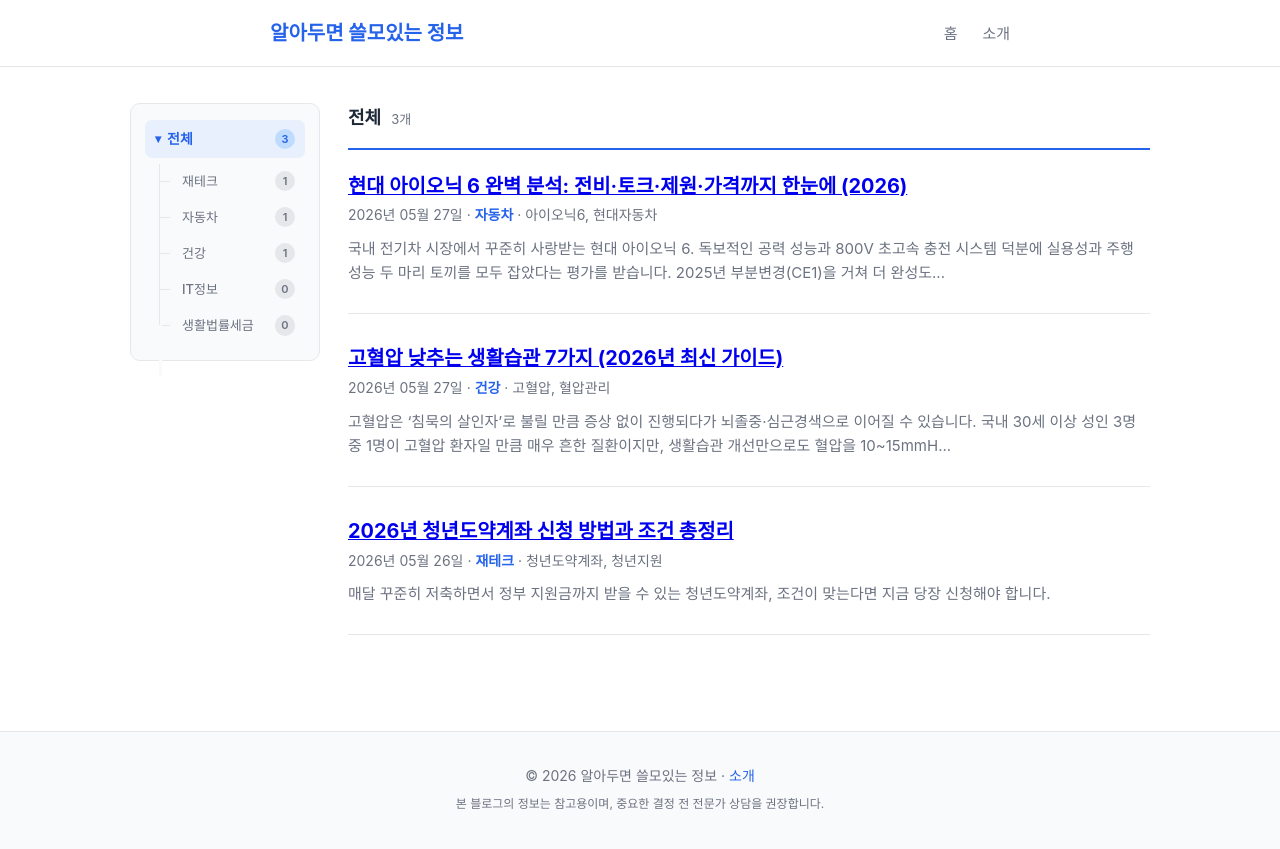
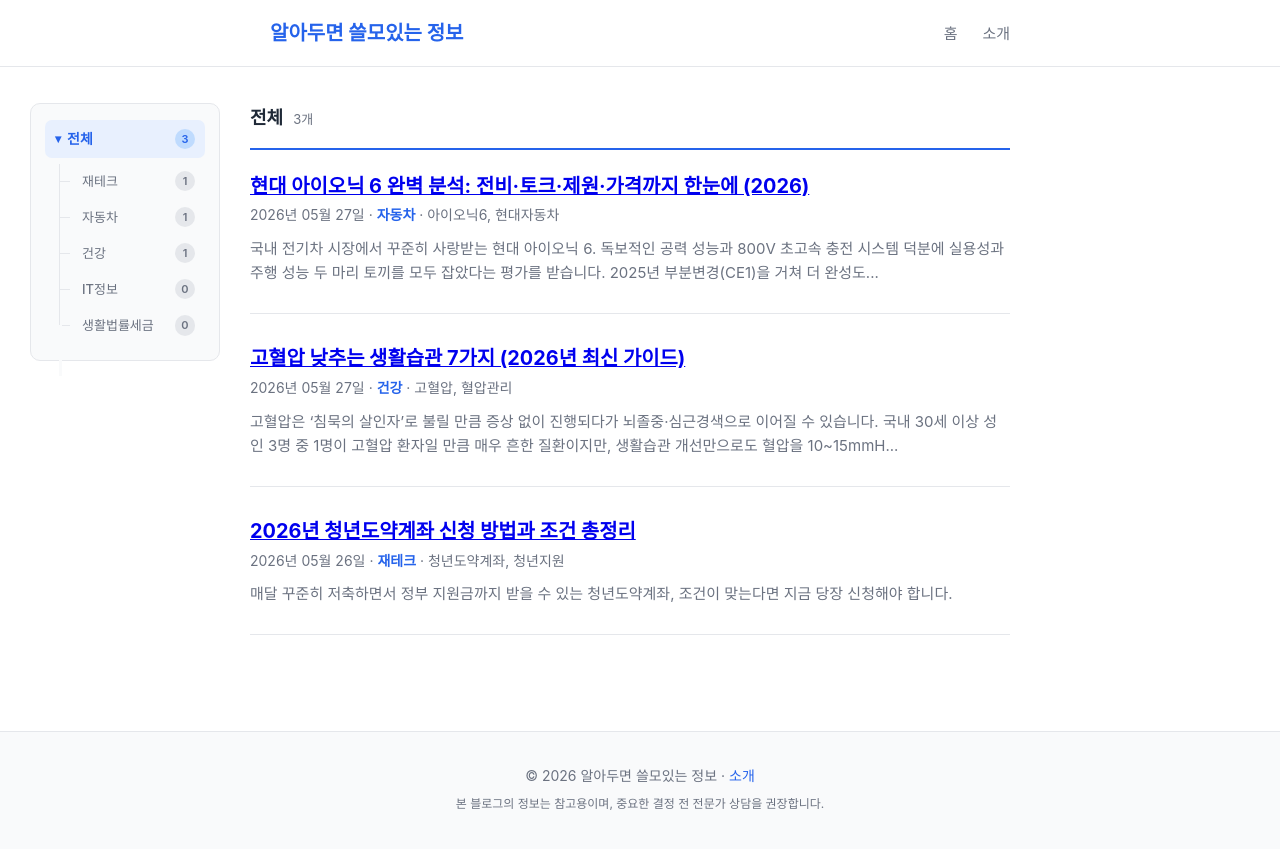
Before and after one commit to JunHaing/JunHaing.github.io, a Jekyll site: the page built from index.html, in a window 1280 px wide. Shown: the top 849 px of the page. Built offline with Jekyll 4.4.1, drawn with Linux system fonts in a browser that asks for light colours.

Commit message:
fix: 사이드바 위치를 화면 왼쪽과 글목록 왼쪽의 중간으로 조정
flex → CSS Grid 3컬럼(1fr / 780px / 1fr)으로 변경.
사이드바를 왼쪽 1fr 안에서 justify-content:center로 정렬해
화면 왼쪽 끝과 글목록 왼쪽 끝의 정확한 중간에 위치하도록 수정.

Co-Authored-By: Claude Sonnet 4.6 <noreply@anthropic.com>

```diff
--- a/assets/css/style.css
+++ b/assets/css/style.css
@@ -245,25 +245,34 @@ body {
   line-height: 1.5;
 }
 
-/* ── 홈 레이아웃 (사이드바 + 포스트 영역) ── */
+/* ── 홈 레이아웃: 3컬럼 그리드 ── */
+/* [1fr 사이드바 공간] [780px 글목록] [1fr 우측 여백]
+   → 사이드바 중심 = 1fr/2 = 글목록 왼쪽과 화면 왼쪽의 정확한 중간 */
 .home-main {
-  max-width: 1060px;
-  margin: 0 auto;
-  padding: 36px 20px;
-  display: flex;
-  gap: 28px;
-  align-items: flex-start;
+  display: grid;
+  grid-template-columns: 1fr minmax(300px, 780px) 1fr;
+  align-items: start;
+  padding: 36px 0;
+  width: 100%;
 }
 
-/* 사이드바 */
+/* 사이드바: 왼쪽 1fr 안에서 가운데 정렬 */
 .sidebar {
-  width: 190px;
-  flex-shrink: 0;
+  display: flex;
+  justify-content: center;
+  align-items: flex-start;
+  padding: 0 16px;
+}
+
+.category-nav {
   position: sticky;
   top: 72px;
+  width: 190px;
+  background: var(--color-bg-gray);
+  border: 1px solid var(--color-border);
+  border-radius: 10px;
+  padding: 16px 14px;
 }
-
-.category-nav { background: var(--color-bg-gray); border: 1px solid var(--color-border); border-radius: 10px; padding: 16px 14px; }
 
 .category-tree { list-style: none; }
 
@@ -346,7 +355,7 @@ body {
 .cat-child .cat-link.active { background: #e8f0fe; color: var(--color-primary); font-weight: 700; }
 
 /* 포스트 영역 */
-.post-area { flex: 1; min-width: 0; }
+.post-area { min-width: 0; padding-right: 20px; }
 
 .post-area-header {
   display: flex;
@@ -389,15 +398,19 @@ body {
   .main-content { padding: 24px 16px; }
 
   .home-main {
-    flex-direction: column;
+    grid-template-columns: 1fr;
     padding: 20px 16px;
-    gap: 20px;
   }
   .sidebar {
+    justify-content: flex-start;
+    padding: 0;
+  }
+  .category-nav {
+    position: static;
     width: 100%;
-    position: static;
   }
   .cat-children { display: flex; flex-wrap: wrap; gap: 6px; border-left: none; margin-left: 0; padding-left: 0; margin-top: 10px; }
   .cat-child::before, .cat-child::after { display: none; }
   .cat-child .cat-link { border: 1px solid var(--color-border); border-radius: 20px; padding: 4px 12px; }
+  .post-area { padding-right: 0; }
 }
```
